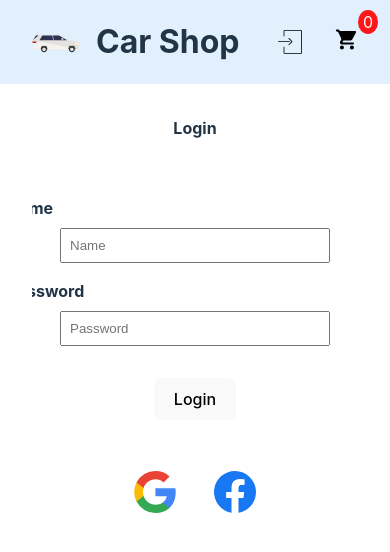
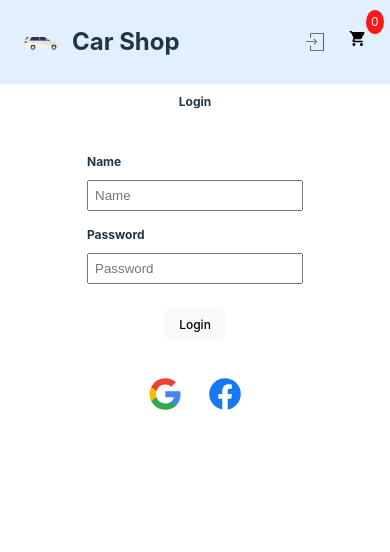
Before and after one commit to AntonioSaGomes/car-shop, a Vue app: page /login in a window 390 px wide. Shown: the top 552 px of the page. Built offline with nearby package versions, Linux system fonts and the light colour scheme; no server answers; what vue-awesome-paginate would draw is missing.

Commit message:
css changes responsivity

```diff
--- a/src/components/Input/Input.vue
+++ b/src/components/Input/Input.vue
@@ -1,58 +1,55 @@
 <template>
   <div class="input-container">
-        <label class="capitalize bold" :for="label">{{label}}</label>
-        <input :type="type" :placeholder="placeholder" :id="label" :name="name" v-model="inputValue" />
+    <label class="capitalize bold" :for="label">{{ label }}</label>
+    <input
+      :type="type"
+      :placeholder="placeholder"
+      :id="label"
+      :name="name"
+      v-model="inputValue"
+    />
   </div>
 </template>
 
-
 <script>
-    export default{
+export default {
   props: {
-            label:{
-                type:String,
-                required:true
+    label: {
+      type: String,
+      required: true,
     },
-            type:{
+    type: {
       type: String,
-                default: 'text'
+      default: "text",
     },
-            placeholder:{
+    placeholder: {
       type: String,
-                default: ''
-            }
+      default: "",
+    },
   },
   data() {
     return {
-                inputValue: ''
-            }
+      inputValue: "",
+    };
   },
-    }
-
+};
 </script>
 
-
-<style  scoped>
-    .input-container{
+<style scoped>
+.input-container {
   display: flex;
   flex-direction: column;
   gap: 0.5rem;
-        align-items: center;
+  align-items: flex-start;
   justify-content: center;
-        width: 100%;
 }
 
-    .input-container input{
-        padding:0.5rem;
-        width:max(200px,50%);
+.input-container input {
+  padding: 0.5rem;
+  width: 200px;
 }
 
-    .input-container input::placeholder{
+.input-container input::placeholder {
   text-transform: capitalize;
 }
-
-    input,label{
-        width:75%;
-    }
-
 </style>
--- a/src/components/MainContainer/MainContainer.vue
+++ b/src/components/MainContainer/MainContainer.vue
@@ -52,6 +52,12 @@ export default {
   display: flex;
   flex-direction: column;
   flex-grow: 1;
-  margin: 2rem;
+  padding: 2rem;
+}
+
+@media screen and (max-width: 800px) {
+  .main-container {
+    padding: 0.5rem;
+  }
 }
 </style>
--- a/src/pages/Login/Login.vue
+++ b/src/pages/Login/Login.vue
@@ -1,4 +1,5 @@
 <template>
+  <div class="login-container-wrapper">
     <div class="login-container">
       <span class="title bold">Login</span>
       <Input label="name" placeholder="name"></Input>
@@ -15,6 +16,7 @@
         </div>
         <div class="social-login-item clickable">
           <img class="icon-large" src="/facebook-btn.svg" />
+        </div>
       </div>
     </div>
   </div>
@@ -36,13 +38,17 @@ export default {
 </script>
 
 <style scoped>
+.login-container-wrapper {
+  overflow-y: auto;
+  height: 100%;
+  width: 100%;
+}
 .login-container {
   display: flex;
   flex-direction: column;
   justify-content: center;
   align-items: center;
   gap: 1rem;
-  width: max(50%, 500px);
   align-self: center;
 }
 
--- a/src/style.css
+++ b/src/style.css
@@ -3,7 +3,6 @@
   font-size: 16px;
   line-height: 24px;
   font-weight: 400;
-  height: 100vh;
   height: fill-available;
   height: -webkit-fill-available;
   --main-color: #e2effd;
@@ -44,8 +43,7 @@ body {
   margin: 0;
   display: flex;
   place-items: center;
-  height: 100vh;
-  width: 100vw;
+  width: 100%;
   height: fill-available;
   height: webkit-fill-available;
 }
@@ -74,7 +72,6 @@ button:focus-visible {
 }
 
 #app {
-  height: 100%;
   width: 100%;
   display: flex;
   flex-direction: column;
@@ -93,29 +90,16 @@ button:focus-visible {
   }
 }
 
-@media (prefers-color-scheme: light) {
-  :root {
-    color: #213547;
+@media (prefers-color-scheme: dark) {
+  body {
+    color: black;
     background-color: #ffffff;
   }
   a:hover {
     color: #747bff;
   }
   button {
-    background-color: #f9f9f9;
-  }
-}
-
-@media (prefers-color-scheme: dark) {
-  body {
-    color: #213547;
-    background-color: #ffffff;
-  }
-  a:hover {
-    color: #747bff;
-  }
-  button {
-    background-color: #f9f9f9;
+    background-color: blue;
   }
   input {
     background-color: white;
@@ -189,8 +173,24 @@ button:focus-visible {
 
 :root,
 html,
-body,
+body {
+  height: 100vh;
+  height: -webkit-fill-available;
+}
+
 #app {
   height: 100vh;
   height: -webkit-fill-available;
 }
+
+@media screen and (max-width: 800px) {
+  :root {
+    font-size: 14px;
+  }
+}
+
+@media screen and (max-width: 600px) {
+  :root {
+    font-size: 12px;
+  }
+}
```
Lines whose indentation alone changed are shown as unchanged.
